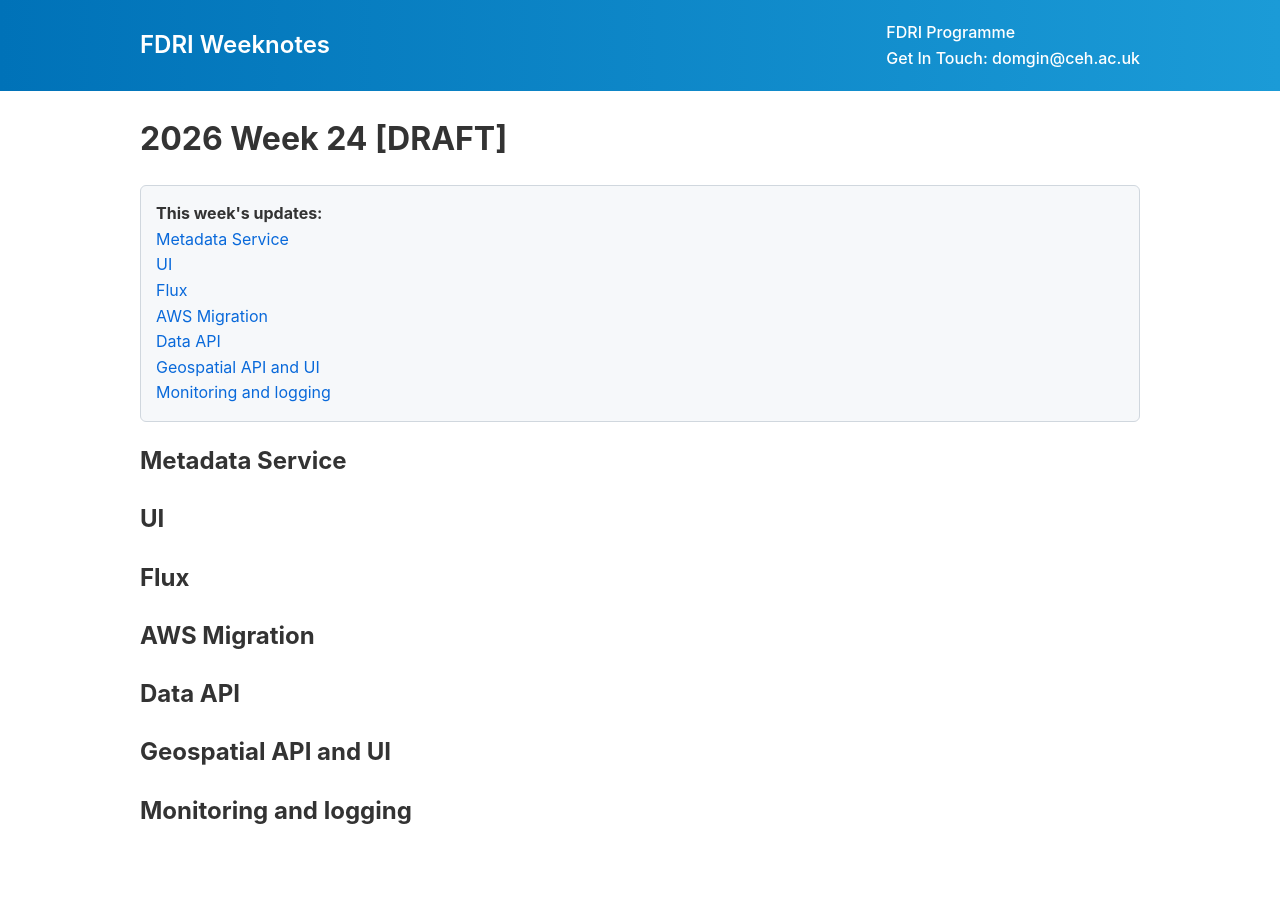
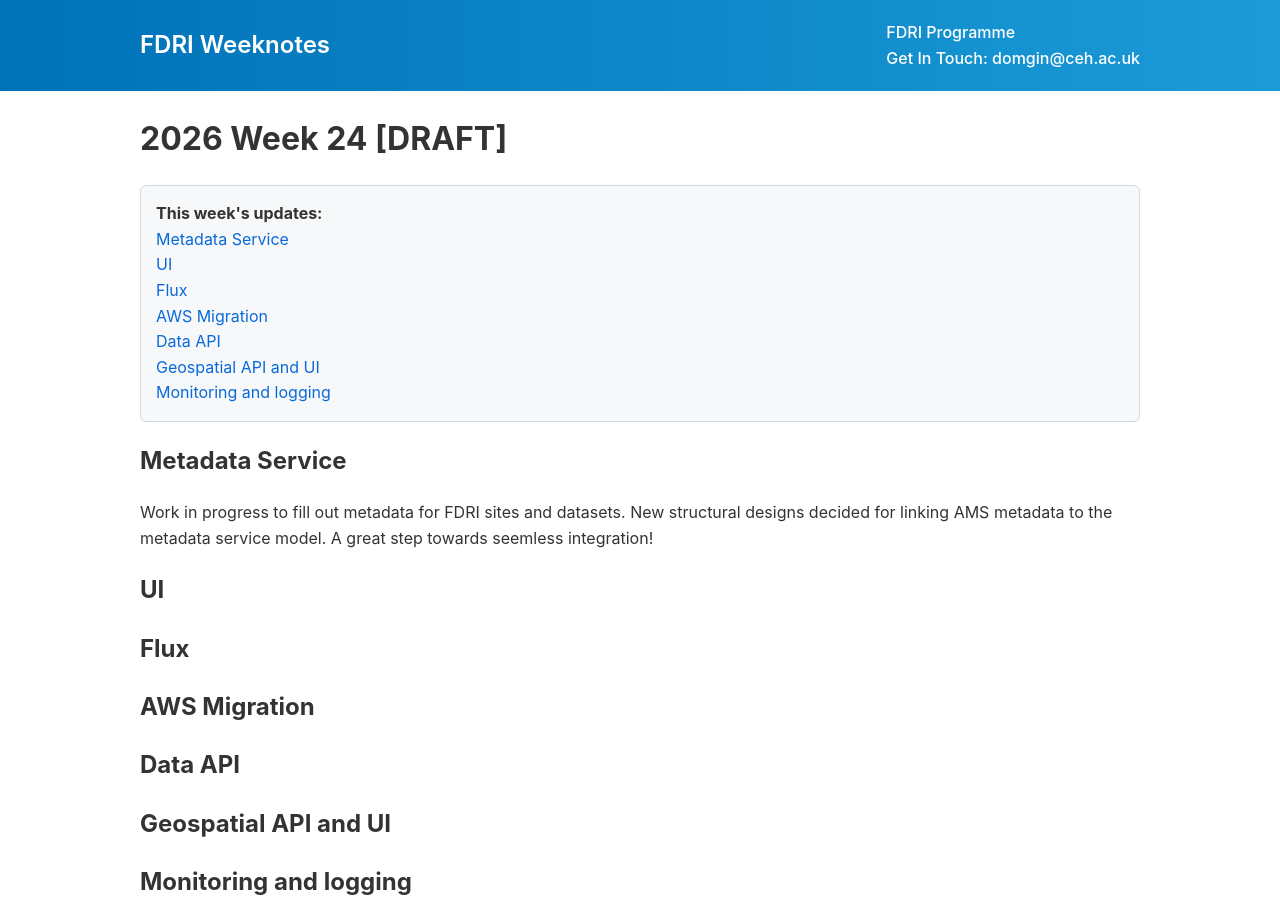
Before and after one commit to NERC-CEH/fdri_words, a Jekyll site: the page built from weeknotes/2026/24.md, in a window 1280 px wide. Built offline with Jekyll 4.4.1, drawn with Linux system fonts in a browser that asks for light colours; our own code applies the rules of GitHub Pages for plain Markdown files; before the commit the page ends 900 px from its top, so only the background shows below that.

Commit message:
Update week 24 notes with metadata service details
Added updates on metadata service progress and structural designs.

```diff
--- a/weeknotes/2026/24.md
+++ b/weeknotes/2026/24.md
@@ -2,6 +2,8 @@
 
 
 ## Metadata Service
+Work in progress to fill out metadata for FDRI sites and datasets.
+New structural designs decided for linking AMS metadata to the metadata service model. A great step towards seemless integration!
 
 ## UI
 
```
